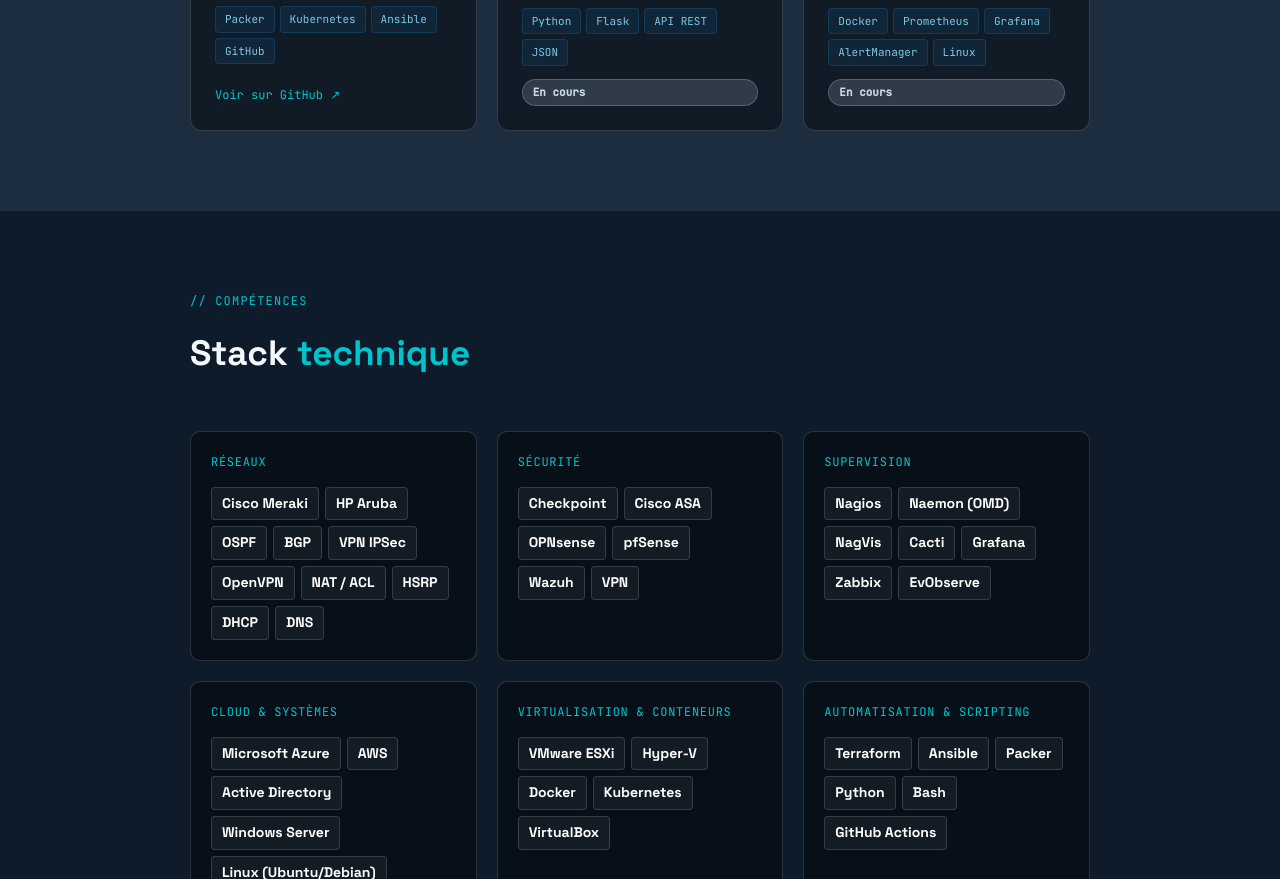
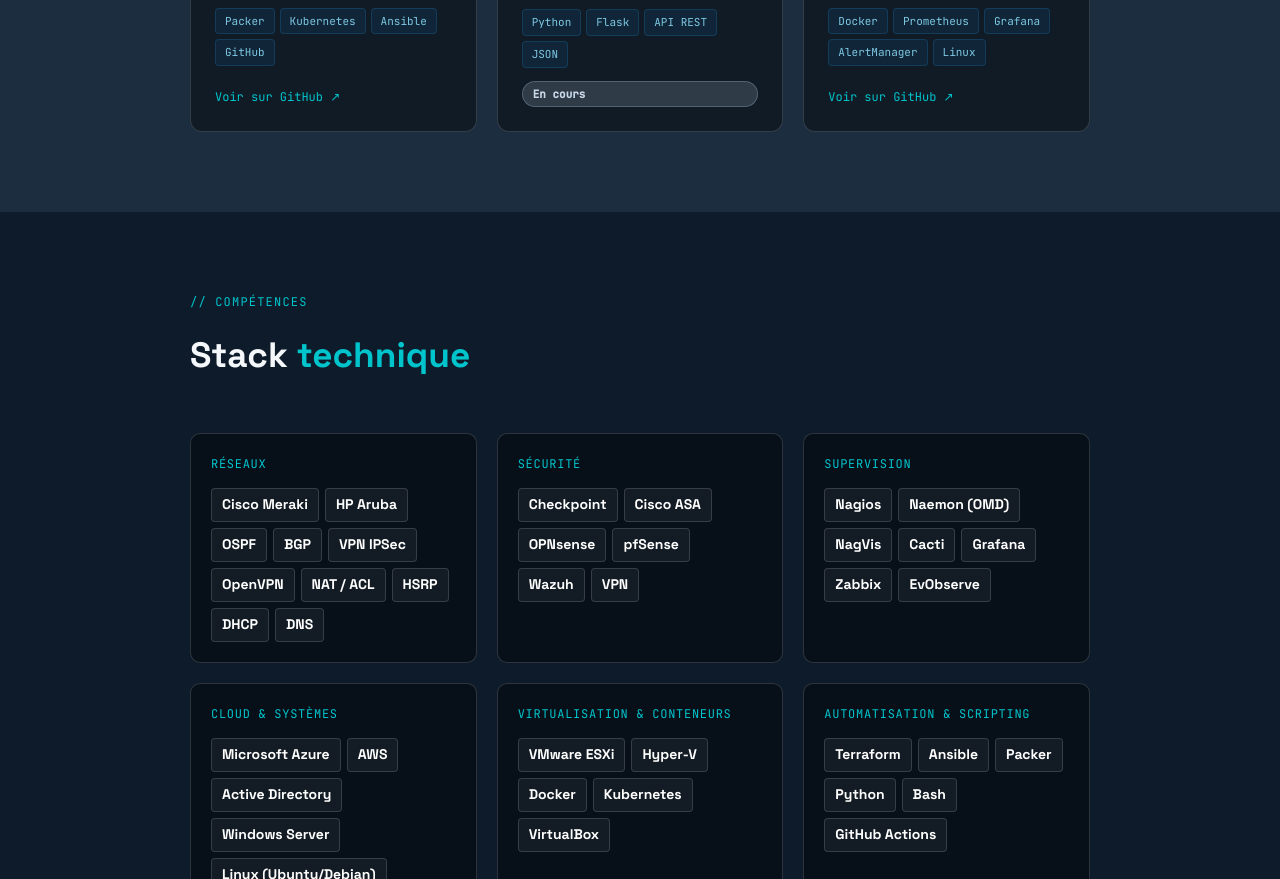
Before and after one commit to jess-ml/jess-ml.github.io, a plain HTML site: page index.html in a window 1280 px wide. Shown: the part 5408-6287 px from the top of the page. Drawn offline with Linux system fonts and the light colour scheme.

Commit message:
Update index.html

```diff
--- a/index.html
+++ b/index.html
@@ -458,7 +458,7 @@
     <div class="proj-tags">
     <span class="tag">Docker</span><span class="tag">Prometheus</span><span class="tag">Grafana</span><span class="tag">AlertManager</span><span class="tag">Linux</span>
   </div>
-  <span class="proj-wip">En cours</span>
+  <a href="https://github.com/jess-ml/homelab-network-monitoring/" class="proj-link" target="_blank">Voir sur GitHub ↗</a>
 </div>
 
 </div>
```
